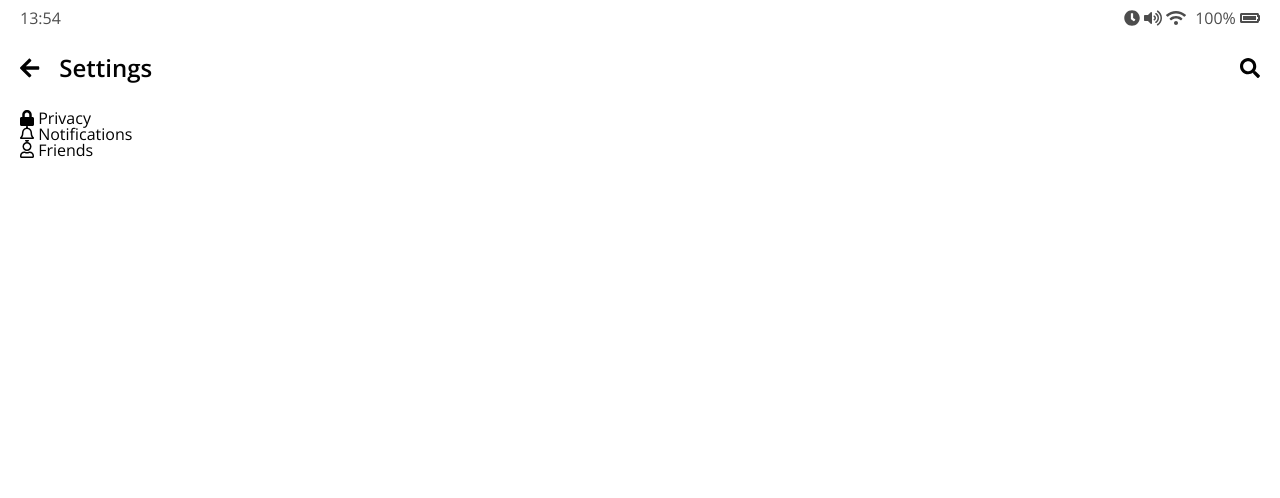
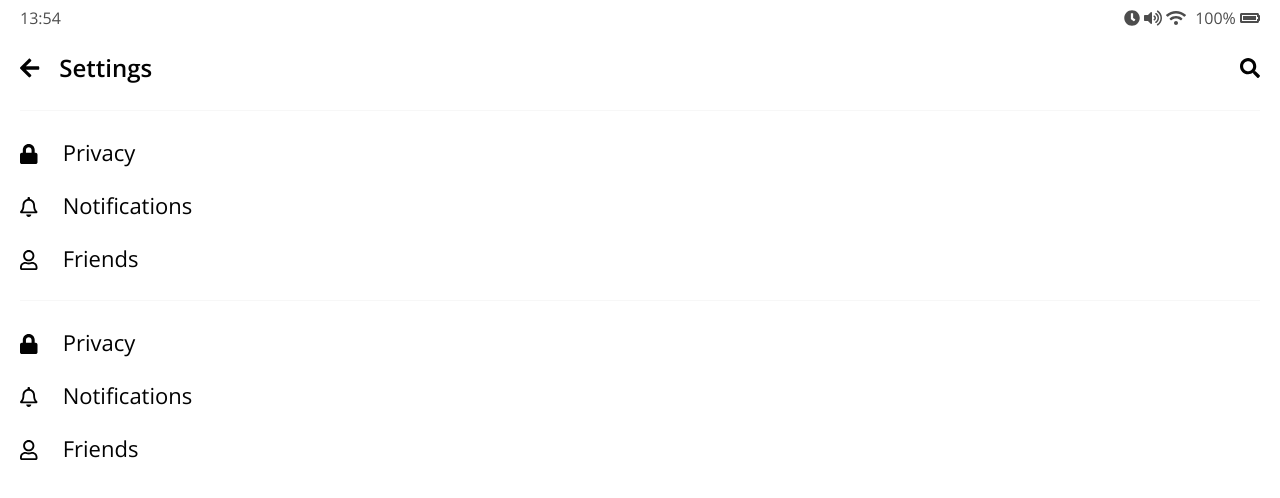
Before and after one commit to doowankim/kakao-clone-2.0, a website: page settings.html in a window 1280 px wide. Drawn offline with nearby package versions, Linux system fonts and the light colour scheme.

Commit message:
Settings screen

```diff
--- /dev/null
+++ b/css/settings.css
@@ -0,0 +1,22 @@
+.settings .settings__sections {
+    border-top: 1px solid #f7f7f7;
+    padding: 30px 0px;
+}
+
+.settings__setting .settings__icon {
+    font-size: 20px;
+    margin-right: 20px;
+}
+
+.settings__setting .settings__title {
+    font-size: 22px;
+    font-weight: 300;
+}
+
+.settings .settings__setting {
+    margin-bottom: 30px;
+}
+
+.settings .settings__setting:last-child {
+    margin-bottom: 0;
+}
--- a/css/styles.css
+++ b/css/styles.css
@@ -1,4 +1,4 @@
-@import url('https://fonts.googleapis.com/css?family=Open+Sans:400,600,700&display=swap');
+@import url('https://fonts.googleapis.com/css?family=Open+Sans:300,400,600,700&display=swap');
 @import "reset.css";
 @import "status-bar.css";
 @import "header.css";
@@ -7,6 +7,7 @@
 @import "friends.css";
 @import "find.css";
 @import "more.css";
+@import "settings.css";
 
 * {
     box-sizing: border-box;
--- a/settings.html
+++ b/settings.html
@@ -38,7 +38,7 @@
             </div>
         </header>
         <main class="settings">
-            <sections class="setting__sections">
+            <section class="settings__sections">
                 <ul class="settings__list">
                     <li class="settings__setting">
                         <span class="settings__icon">
@@ -59,7 +59,29 @@
                         <span class="settings__title">Friends</span>
                     </li>
                 </ul>
-            </sections>
+            </section>
+            <section class="settings__sections">
+                <ul class="settings__list">
+                    <li class="settings__setting">
+                        <span class="settings__icon">
+                            <i class="fas fa-lock"></i>
+                        </span>
+                        <span class="settings__title">Privacy</span>
+                    </li>
+                    <li class="settings__setting">
+                        <span class="settings__icon">
+                            <i class="far fa-bell"></i>
+                        </span>
+                        <span class="settings__title">Notifications</span>
+                    </li>
+                    <li class="settings__setting">
+                        <span class="settings__icon">
+                            <i class="far fa-user"></i>
+                        </span>
+                        <span class="settings__title">Friends</span>
+                    </li>
+                </ul>
+            </section>
         </main>
     </body>
 </html>
```
